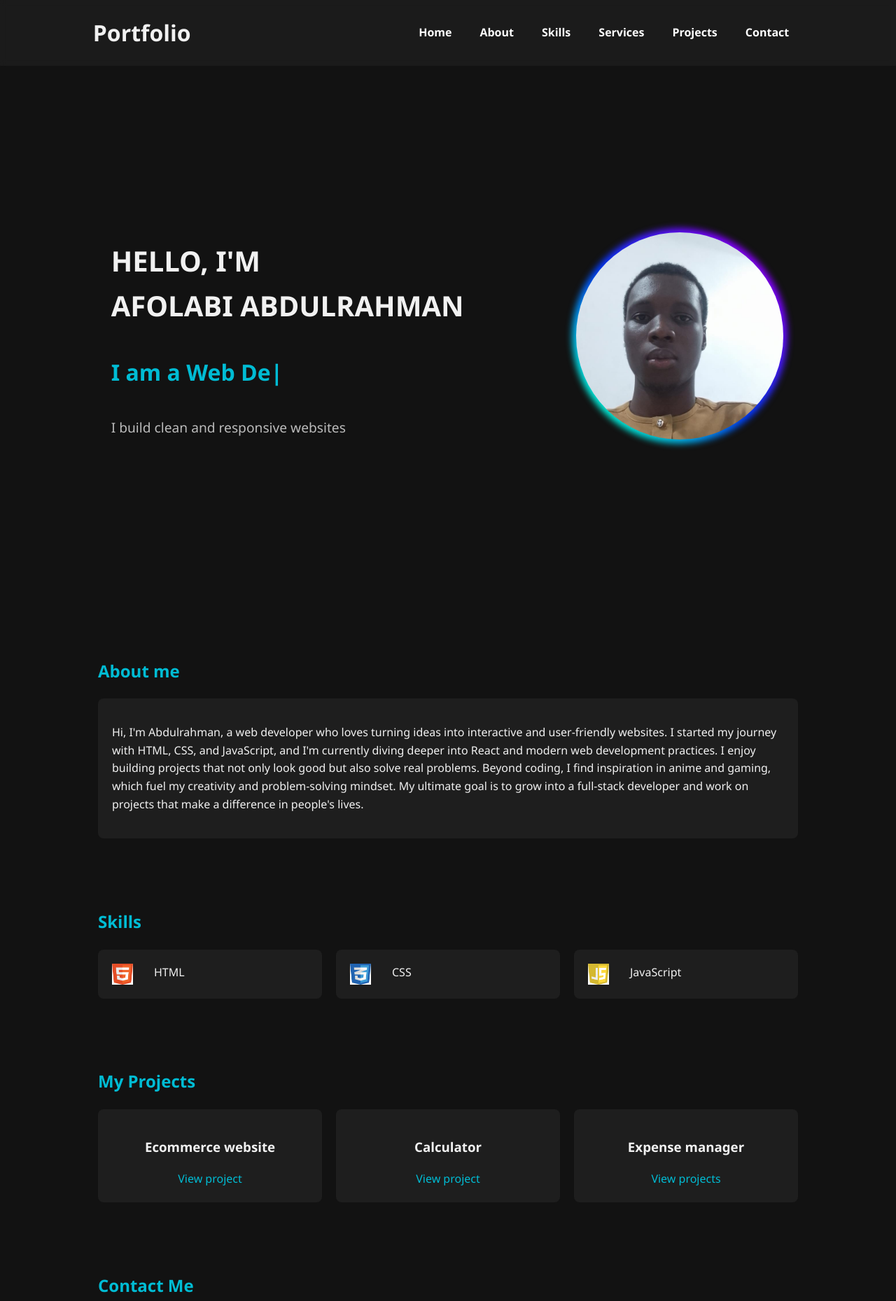
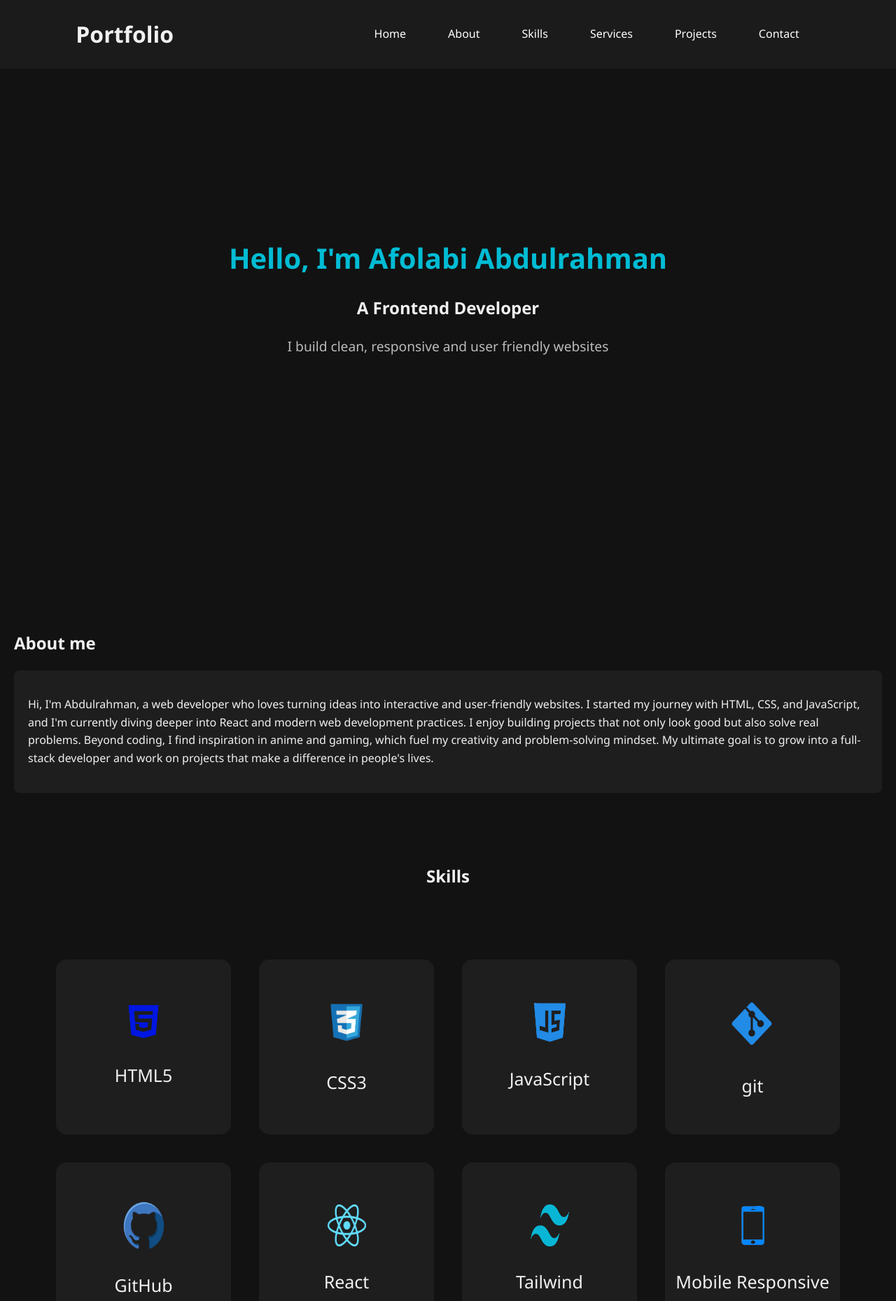
Before and after one commit to abdulrahman-11-afk/my-portfolio, a plain HTML site: page index.html in a window 1280 px wide. Shown: the top 1859 px of the page at 70% size. Drawn offline with Linux system fonts and the light colour scheme.

Commit message:
changes in css

```diff
--- a/index.html
+++ b/index.html
@@ -26,17 +26,14 @@
 
     <header id="home">
         <div id="navtxt">
-            <h1>HELLO, I'M <br>AFOLABI ABDULRAHMAN</h1>
-            <h2 id="typing"></h2>
-            <p>I build clean and responsive websites</p>
+            <h1 id="typing"></h1>
+            <h2>A Frontend Developer</h2>
+            <p>I build clean, responsive and user friendly websites</p>
         </div>
         <div id="mobile">
-            <h1>Hello,<br> I'm Afolabi Abdulrahman</h1>
-            <h2 id="typing"></h2>
+            <h1 id="typingMobile"></h1>
+              <h2>A Frontend Developer</h2>
             <p>I build clean and responsive websites</p>
-        </div>
-        <div class="imgdiv">
-            <div class="img1"></div>
         </div>
 
     </header>
@@ -60,16 +57,36 @@
         <h2>Skills</h2>
         <div class="skills">
             <div class="skill">
-                <img src="images/html.png" alt="html" width="30px" height="30px" />
-                <div>HTML</div>
+                <img src="images/blue html.png" alt="html" width="70px" height="50px" />
+                <div>HTML5</div>
             </div>
             <div class="skill">
-                <img src="images/css.jpeg" alt="CSS" width="30px" height="30px" />
-                <div>CSS</div>
+                <img src="images/css_blue-removebg-preview.png" alt="CSS" width="120px" height="70px" />
+                <div>CSS3</div>
             </div>
             <div class="skill">
-                <img src="images/javascript.webp" alt="JavaScript" width="30px" height="30px" />
+                <img src="images/java_blue-removebg-preview.png" alt="JavaScript" width="55px" height="60px" />
                 <div>JavaScript</div>
+            </div>
+             <div class="skill">
+                <img src="images/git.png" alt="JavaScript" width="75px" height="80px" />
+                <div>git</div>
+            </div>
+             <div class="skill">
+                <img src="images/github-removebg-preview.png" alt="JavaScript" width="95px" height="70px" />
+                <div>GitHub</div>
+            </div>
+             <div class="skill">
+                <img src="images/React-icon.svg.png" alt="JavaScript" width="55px" height="60px" />
+                <div>React</div>
+            </div>
+             <div class="skill">
+                <img src="images/png-transparent-tailwind-css-hd-logo-removebg-preview.png" alt="JavaScript" width="55px" height="60px" />
+                <div>Tailwind</div>
+            </div>
+             <div class="skill">
+                <img src="images/res-removebg-preview.png" alt="JavaScript" width="55px" height="60px" />
+                <div>Mobile Responsive</div>
             </div>
         </div>
     </section>
@@ -105,40 +122,31 @@
         &copy; 2025 Abdulrahman Web. All rights reserved.
     </footer>
     <script>
+    window.onload = function() {
         // ---------------------------Typing effect--------------------------
-        const words = ["Web Developer", "Freelancer", "Designer", "Problem Solver"];
-        let i = 0;
-        let j = 0;
-        let currentWord = "";
-        let isDeleting = false;
+        const text = "Hello, I'm Afolabi Abdulrahman";
+    const typingElements = [
+        document.getElementById("typing"),
+        document.getElementById("typingMobile")
+    ];
 
-        function typeEffect() {
-            const prefix = "I am a ";
-            currentWord = words[i];
-            let displayText = prefix + currentWord.substring(0, j);
-            document.querySelectorAll("#typing").forEach(el => { el.innerHTML = displayText; });
+    let index = 0;
 
-            if (!isDeleting && j < currentWord.length) {
-                j++;
-                setTimeout(typeEffect, 200);
-            } else if (isDeleting && j > 0) {
-                j--;
-                setTimeout(typeEffect, 200);
-            } else {
-                if (!isDeleting && j === currentWord.length) {
-                    isDeleting = true;
-                    setTimeout(typeEffect, 1000);
-                } else if (isDeleting && j === 0) {
-                    isDeleting = false;
-                    i = (i + 1) % words.length;
-                    setTimeout(typeEffect, 200);
-                }
-            }
+    // Clear text before typing
+    typingElements.forEach(el => { if (el) el.textContent = ""; });
+
+    function type() {
+        if (index < text.length) {
+            typingElements.forEach(el => {
+                if (el) el.textContent += text.charAt(index);
+            });
+            index++;
+            setTimeout(type, 100);
         }
+    }
 
-        window.onload = typeEffect;
-
-          // ---------------------------Toggle Hamburger--------------------------
+    type();
+        // ---------------------------Toggle Hamburger--------------------------
 
         if (window.location.hash) {
             history.replaceState(null, null, window.location.pathname);
@@ -153,13 +161,14 @@
                 nav.classList.remove("active");
             });
         });
-         document.addEventListener("click", (e) => {
+        document.addEventListener("click", (e) => {
             if (nav.classList.contains("active") &&
                 !nav.contains(e.target) &&
                 e.target !== hamburger) {
                 nav.classList.remove("active");
             }
         });
+    }
     </script>
 
 </body>
--- a/style.css
+++ b/style.css
@@ -8,19 +8,33 @@
 
   header {
       display: flex;
-      justify-content: space-evenly;
+      text-align: center;
+      height: 100vh;
       align-items: center;
-      height: 100vh;
-      padding-top: 80px;
+      justify-content: center;
       flex-wrap: wrap;
+      padding: 20px;
+
 
 
   }
+  .typing {
+  border-right: 3px solid white;
+  white-space: nowrap;
+  overflow: hidden;
+  display: block;
+  animation: blink 0.7s step-end infinite;
+}
+
+@keyframes blink {
+  50% { border-color: transparent; }
+}
 
 
   header h1 {
       font-size: 2.5rem;
       margin-bottom: 10px;
+      color: #00bcd4;
 
   }
 
@@ -30,33 +44,16 @@
   }
 
   section {
-      max-width: 1000px;
       margin: auto;
       padding: 40px 20px;
   }
 
   h2 {
-      color: #00bcd4;
-      margin-bottom: 20px;
-  }
-#typing {
-    display: inline-block;
-    font-size: 2rem;
-    font-weight: bold;
-    color: #00bcd4;
       margin-bottom: 20px;
   }
 
 
-  #typing::after {
-    content: "|";
-    animation: blink 1s infinite;
-  }
 
-  @keyframes blink {
-    0%, 50% { opacity: 1; }
-    51%, 100% { opacity: 0; }
-  }
   .projects {
       display: grid;
       grid-template-columns: repeat(auto-fit, minmax(220px, 1fr));
@@ -72,18 +69,42 @@
 
   .skills {
       display: grid;
-      grid-template-columns: repeat(auto-fit, minmax(220px, 1fr));
-      gap: 20px;
+     grid-template-columns: repeat(4, 1fr);
+      gap: 40px;
+      max-width: 1500px;
+  }
+  #skills{
+display: flex;
+align-items: center;
+justify-content: center;
+flex-direction: column;
+gap: 80px;
   }
 
   .skill {
       background: #1e1e1e;
-      border-radius: 8px;
-      padding: 20px;
-      text-align: center;
       display: flex;
-      gap: 30px;
+      justify-content: center;
+      align-items: center;
+    text-align: center;
+    flex-direction: column;
+    gap: 30px;
+    height: 250px;
+    width: 250px;
+    border-radius: 15px;
+    transition: 0.5s ease;
   }
+   .skill div{
+    font-size: 25px;
+   }
+   .skill:hover{
+      color: #00bcd4;
+      border-radius: 5px;
+      box-shadow: 0 0 15px #00bcd4,
+          0 0 20px#00bcd4,
+          0 0 25px #00bcd4;
+          transform: scale(1.05);
+   }
 
   .contact {
       background: #1e1e1e;
@@ -98,14 +119,8 @@
       color: #888;
   }
 
-  a {
-      color: #00bcd4;
-      text-decoration: none;
-  }
 
-  a:hover {
-      text-decoration: underline;
-  }
+
 
   .navbar {
       list-style: none;
@@ -127,29 +142,36 @@
       list-style: none;
   }
 
-  .navbar li {
-      margin: 0;
-  }
+  .navbar li a {
+  position: relative;
+  display: inline-block;
+margin: 20px 30px;
+  color: white;
+  text-decoration: none;
+  transition: color 0.3s ease;
+}
 
-  .navbar li a {
-      display: block;
-      padding: 14px 20px;
-      text-decoration: none;
-      color: white;
-      font-weight: bold;
-      transition: 0.3s;
-  }
 
-  .navbar li a:hover {
-      background-color: #444;
-      color: lightblue;
-      border-radius: 5px;
-      box-shadow: 0 0 15px lightblue,
-          0 0 20px lightblue,
-          0 0 25px lightblue;
+.navbar li a::after {
+  content: "";
+  position: absolute;
+  left: 0;
+  bottom: 0;
+  width: 0%;
+  height: 2px;
+  background: #00bcd4;
+  transition: width 0.3s ease;
+}
 
-  }
 
+.navbar li a:hover::after {
+  width: 100%;
+}
+
+
+.navbar li a:hover {
+  color: lightblue;
+}
 
 
   .about {
@@ -161,61 +183,6 @@
 
   html {
       scroll-behavior: smooth;
-  }
-
-
-  .img1 {
-      width: calc(100% - 4px);
-      height: calc(100% - 4px);
-      background-image: url(images/profile.jpg);
-      background-size: cover;
-      background-position: center;
-      border-radius: 50%;
-  }
-
-  .imgdiv::before {
-      content: "";
-      position: absolute;
-      inset: -4px;
-      z-index: -1;
-      background: linear-gradient(45deg,
-              #ff0000,
-              #ff7300,
-              #fffb00,
-              #48ff00,
-              #00ffd5,
-              #003bff,
-              #7a00ff,
-              #ff00c8,
-              #ff0000);
-      background-size: 450%;
-      border-radius: 50%;
-      animation: gra 20s linear infinite;
-      filter: blur(5px);
-  }
-
-  @keyframes gra {
-      0% {
-          background-position: 0 0;
-      }
-
-      50% {
-          background-position: 400% 0;
-      }
-
-      100% {
-          background-position: 0 0;
-      }
-  }
-
-  .imgdiv {
-      position: relative;
-      width: 300px;
-      height: 300px;
-      display: flex;
-      align-items: center;
-      justify-content: center;
-      border-radius: 50%;
   }
 
   #toggle {
@@ -235,7 +202,7 @@
       display: none;
   }
 
-  @media (max-width: 768px) {
+    @media (max-width: 768px) {
       .navbar {
           flex-direction: row;
           justify-content: space-around;
@@ -274,8 +241,21 @@
       #navtxt {
           display: none;
       }
-
       #mobile {
           display: block;
       }
+      header{
+        height: 80vh;
+      }
+      .skills{
+          grid-template-columns: repeat(2, 1fr);
+          display: grid;
+          gap: 20px;
+      }
+      .skill{
+        width: 170px;
+        height: 170px;
+      }
+
+
   }
```
Also changed, not shown: images/React-icon.svg.png (added), images/blue html.png (added), images/css.jpeg (deleted), images/css_blue-removebg-preview.png (added), images/git.png (added), images/github-removebg-preview.png (added), images/html.png (deleted), images/java_blue-removebg-preview.png (added), images/javascript.webp (deleted), images/png-transparent-tailwind-css-hd-logo-removebg-preview.png (added), images/res-removebg-preview.png (added).
